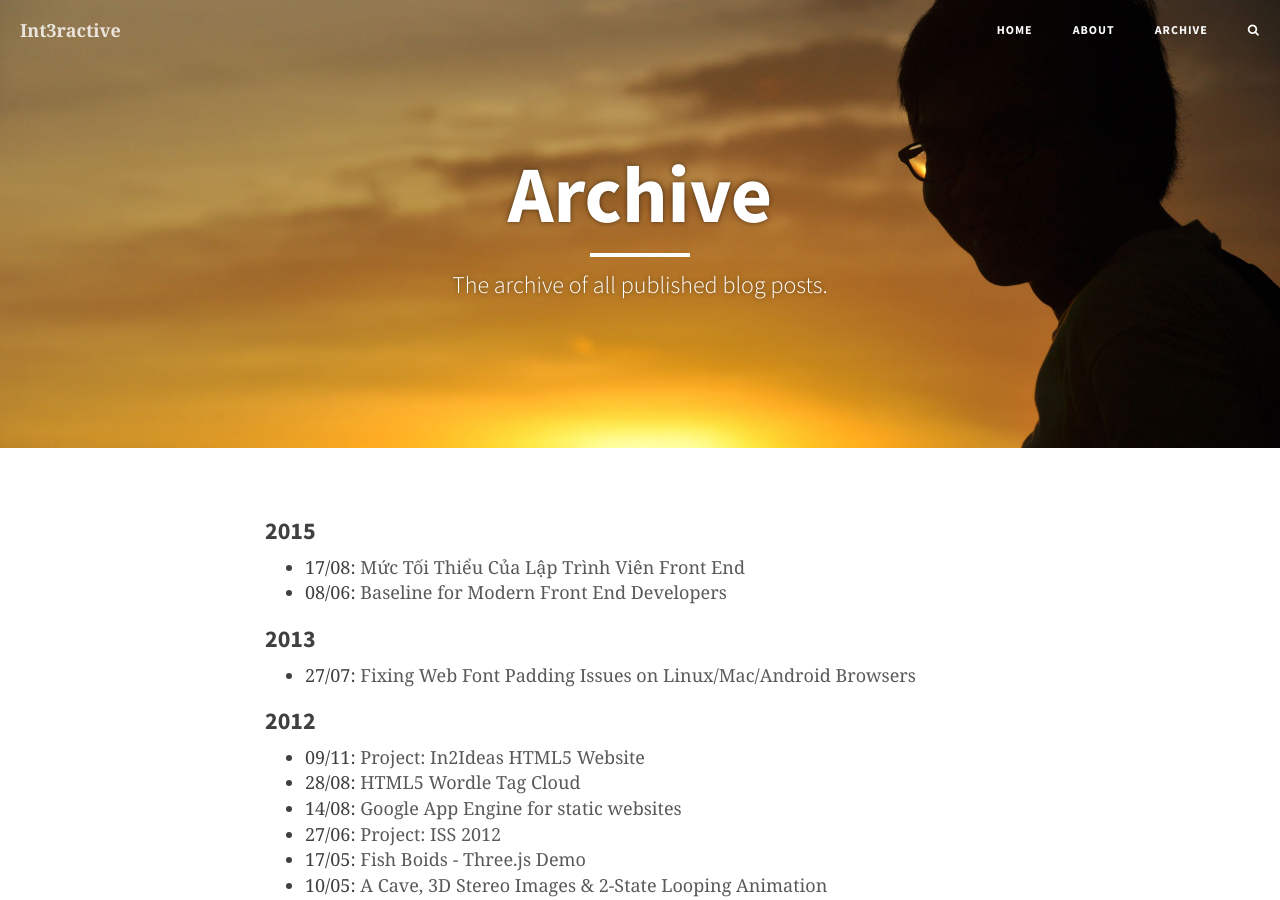
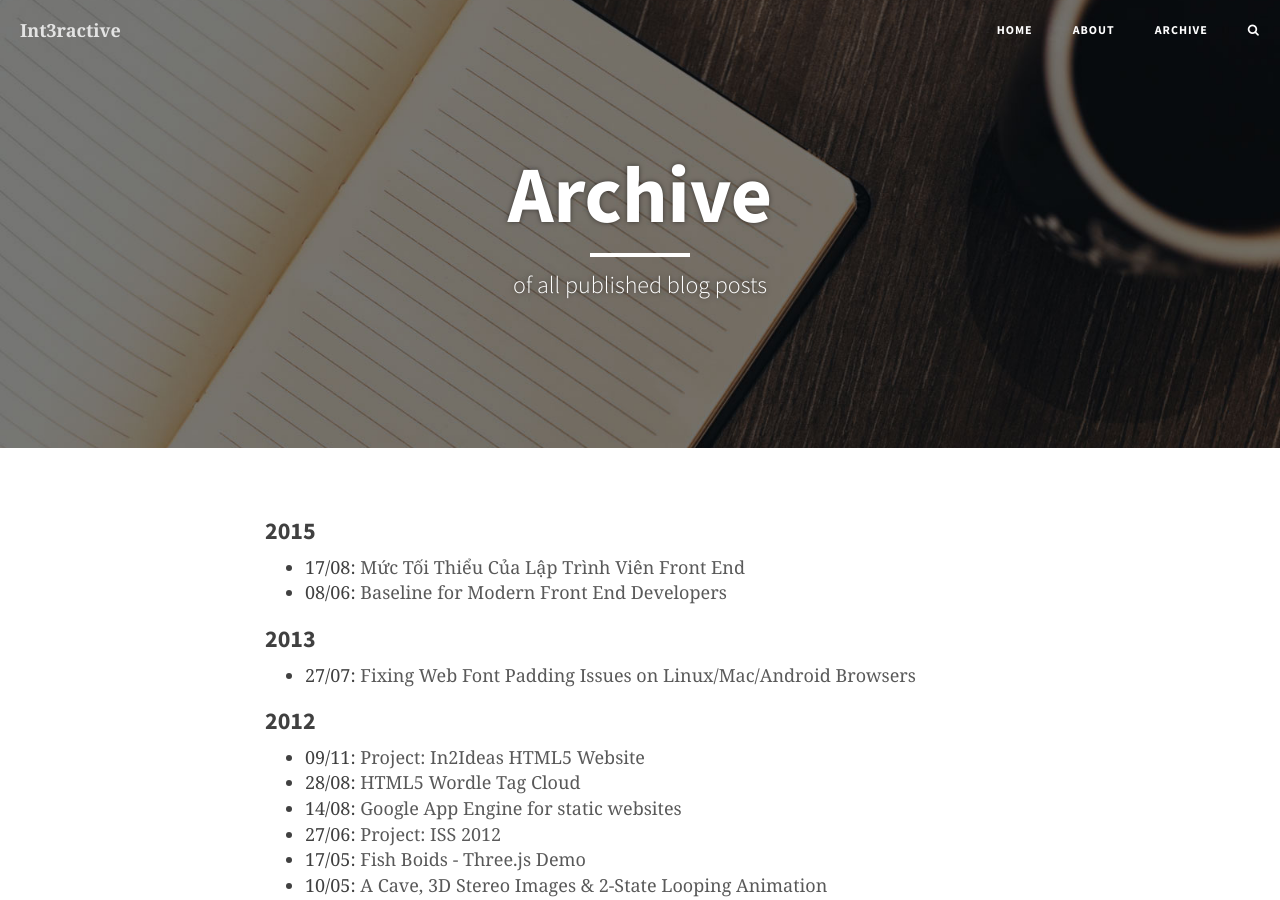
Before and after one commit to trongthanh/int3ractive.com, a Jekyll site: the page built from archive.html, in a window 1280 px wide and 900 px high. Built offline with Jekyll 4.4.1, drawn with Linux system fonts in a browser that asks for light colours; nearby versions of some CDN libraries.

Commit message:
Update header banner images, using my own photos, and just one from free stock unsplash.com

```diff
--- a/_config.yml
+++ b/_config.yml
@@ -1,6 +1,6 @@
 # Site settings
 title: Int3ractive
-header-img: img/home-bg.jpg
+header-img: img/default-bg.jpg
 email: trongthanh@gmail.com
 description: "The writing playground and technical journey of Trần Trọng Thanh, front-end architect, js developer, husband and father, from Ho Chi Minh city, Vietnam"
 baseurl: ""
--- a/archive.html
+++ b/archive.html
@@ -1,8 +1,7 @@
 ---
 layout: page
 title: "Archive"
-description: "The archive of all published blog posts."
-header-img: "img/about-bg.jpg"
+description: "of all published blog posts"
 ---
 <!-- Archive template modified from reyhan.org/2013/03/jekyll-archive-without-plugins.html -->
 <section class="archive">
--- a/index.html
+++ b/index.html
@@ -1,6 +1,7 @@
 ---
 layout: page
 description: "A writing playground and technical journal by Trần Trọng Thanh"
+header-img: img/home-bg.jpg
 ---
 
 {% for post in paginator.posts %}
--- a/search.html
+++ b/search.html
@@ -1,8 +1,8 @@
 ---
 layout: page
 title: "Search"
-description: "A full text search made use of Google Site search"
-header-img: "img/contact-bg.jpg"
+description: "Full text search powered by Google"
+header-img: "img/home-bg.jpg"
 ---
 
 <!-- A demo search page using Google Custom Engine. Set your own CSE's id at cx variable-->
```
Also changed, not shown: img/default-bg.jpg (added), img/home-bg.jpg.
